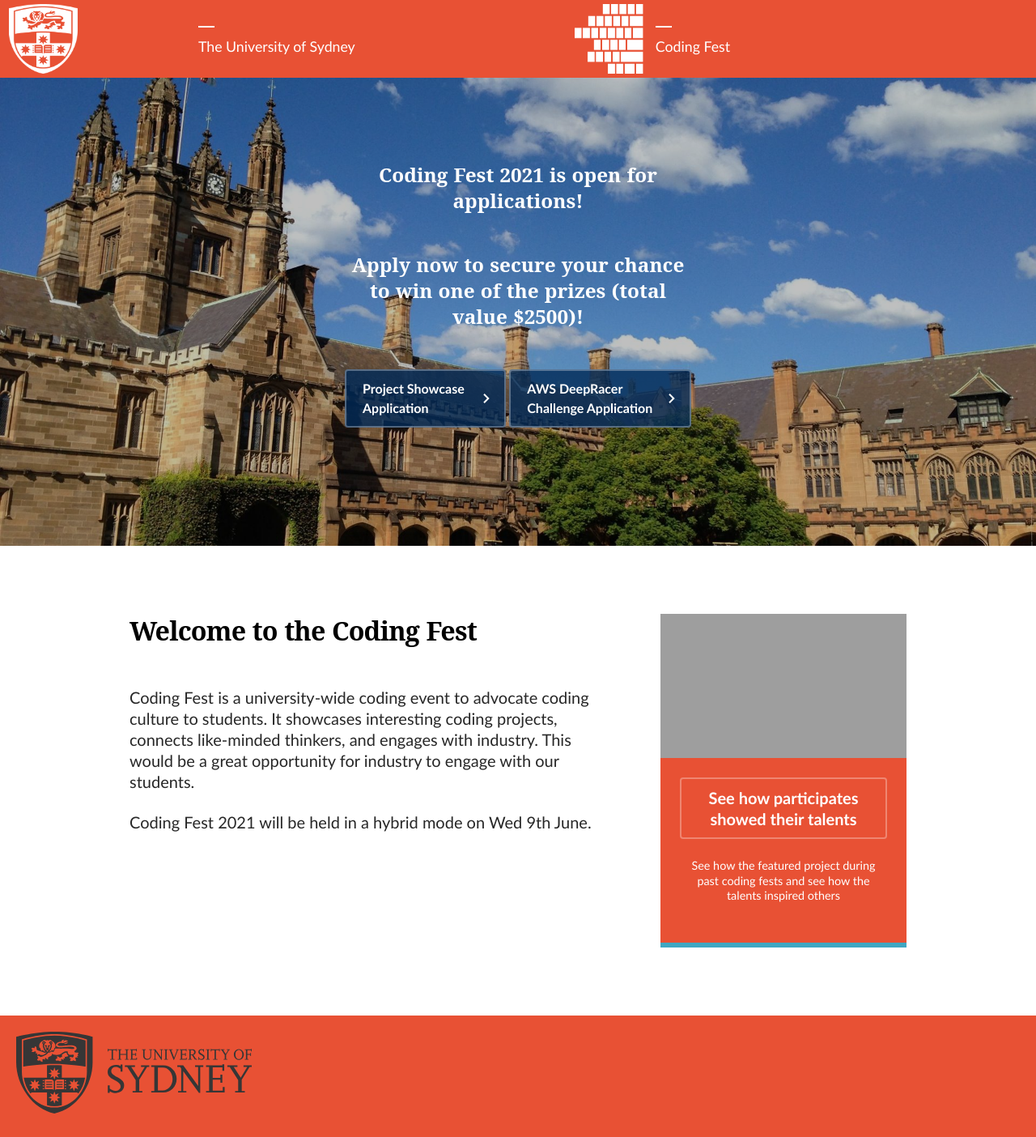
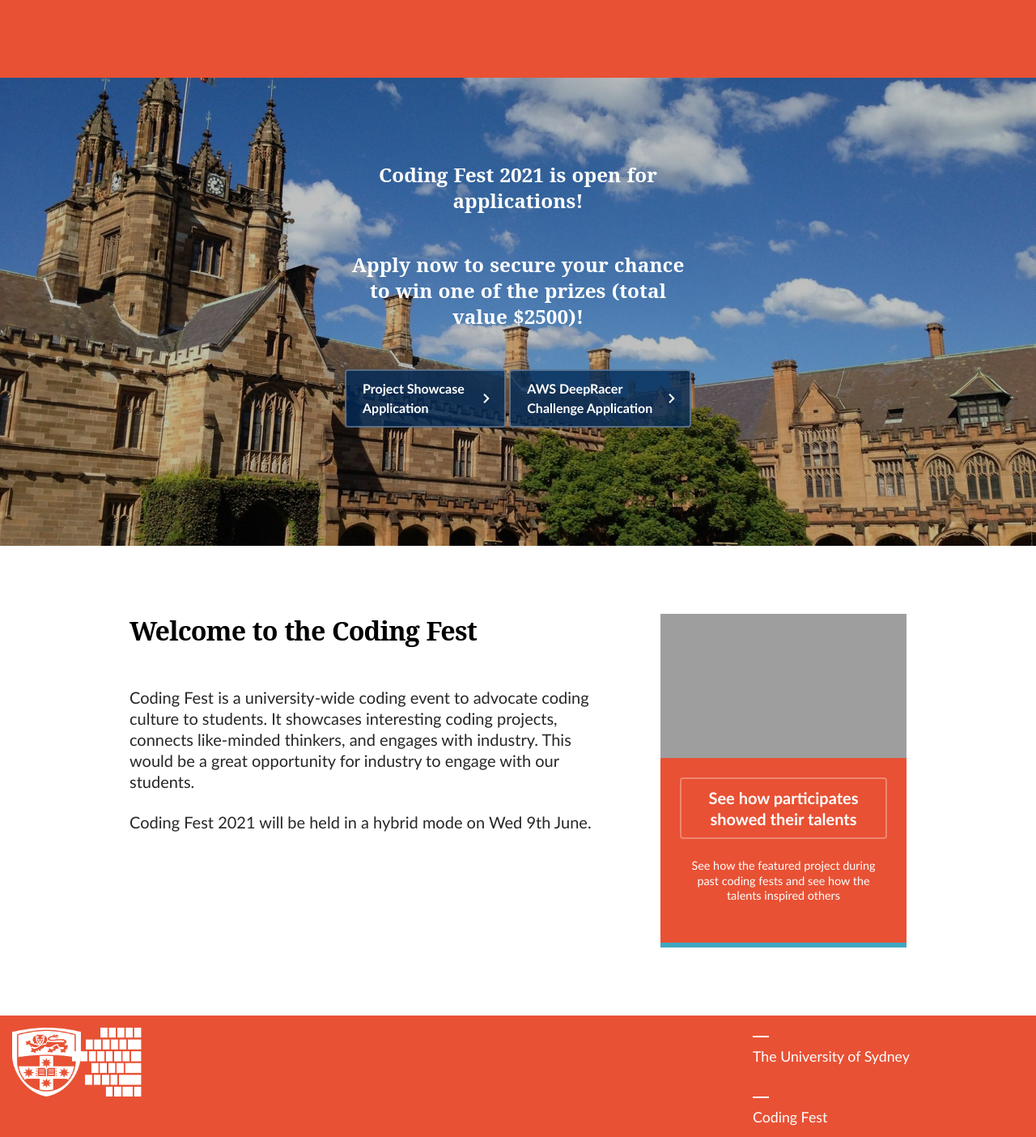
Before and after one commit to codingfestsydney/codingfestWeb, a Jekyll site: the page built from index.md, in a window 1280 px wide. Shown: the whole page at 81% size. Built offline with Jekyll 4.4.1, drawn with Linux system fonts in a browser that asks for light colours; our own code applies the rules of GitHub Pages for plain Markdown files; grey boxes are pictures that could not be loaded.

Commit message:
Update default.html

```diff
--- a/_layouts/default.html
+++ b/_layouts/default.html
@@ -519,12 +519,7 @@
   <div id="ui">
     <div class="page-header page-header--l3 page-header--study page-header__with-top-menu">
       <div class="page-header__inner">
-        <div class="logo megamenu__logo"><a class="logo__link"><img alt="Coding Fest" src="/codingfestWeb/assets/files/USydLogo.png"
-              class="logo__image logo__image--md logo--no-padding-md"></a></div>
-        <div class="page-title left-title" style="width: 25%;">The University of Sydney</div>
-        <div class="logo megamenu__logo1"><img alt="CodingFest homepage" src="/codingfestWeb/assets/files/festlogo.png"
-            class="logo__image logo__image--md logo--no-padding-md"></div>
-        <div class="page-title right-title" style="width: 25%;">Coding Fest</div>
+
 
 
         <div class="header-tools__menu"><button id="sitemapbutton" tabindex="0" aria-haspopup="true"
@@ -769,7 +764,13 @@
     </main>
     <footer style="background-color: #e85134;height: 150px;">
       <div style="padding: 20px;">
-        <img alt="UYSD Coding Fest" src="/codingfestWeb/assets/files/USydLogo.svg">
+
+        <div class="logo megamenu__logo"><a class="logo__link"><img alt="Coding Fest" src="/codingfestWeb/assets/files/USydLogo.png"
+          class="logo__image logo__image--md logo--no-padding-md"></a></div>
+    <div class="page-title left-title" style="width: 25%;">The University of Sydney</div>
+    <div class="logo megamenu__logo1"><img alt="CodingFest homepage" src="/codingfestWeb/assets/files/festlogo.png"
+        class="logo__image logo__image--md logo--no-padding-md"></div>
+    <div class="page-title right-title" style="width: 25%;">Coding Fest</div>
       </div>
 
     </footer>
```
